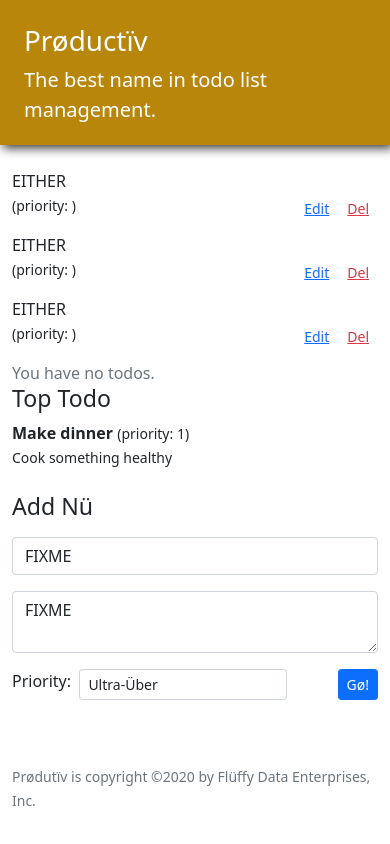
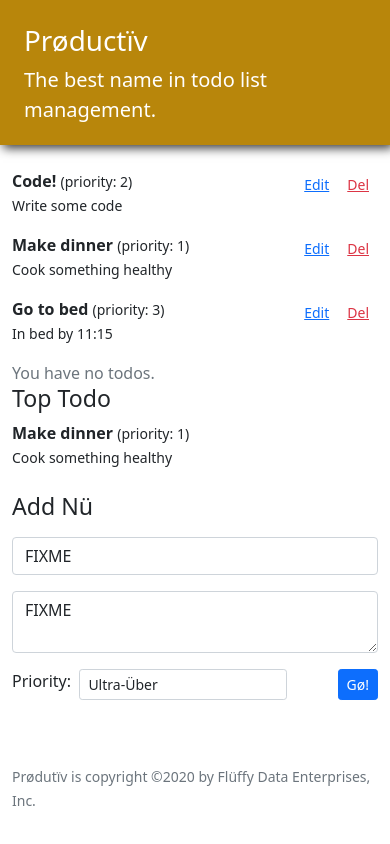
Before and after one commit to chalonlubin/productiv, a React (Create React App) app: page / in a window 390 px wide. Built offline with nearby package versions, Linux system fonts and the light colour scheme; the HTML template or start-up script is replaced by a standard one.

Commit message:
form and list of EditableTodos now displaying

```diff
--- a/src/EditableTodo.js
+++ b/src/EditableTodo.js
@@ -12,9 +12,9 @@ import TodoForm from "./TodoForm";
  * EditableTodoList -> EditableTodo -> { Todo, TodoForm }
  */
 
-function EditableTodo({ todos }, { createTodo }) {
-  console.log({todos})
-  const { id, title, description, priority } = todos;
+function EditableTodo({ todo }, { createTodo }) {
+  console.log({todo})
+  const { id, title, description, priority } = todo;
 
   /** Toggle if this is being edited */
   function toggleEdit() { }
@@ -28,7 +28,7 @@ function EditableTodo({ todos }, { createTodo }) {
   return (
       <div className="EditableTodo">
 
-                EITHER
+                {/* EITHER */}
                 {/* {
                 <TodoForm title={ title } description={ description } priority={ priority }/>
 
--- a/src/EditableTodoList.js
+++ b/src/EditableTodoList.js
@@ -25,7 +25,7 @@ function EditableTodoList({ todos }, { removeTodo }) {
   return (
       <div>
         {todos.map(todo => (<EditableTodo
-        todos={todos}
+        todo={todo}
         />))}
       </div>
   );
```
